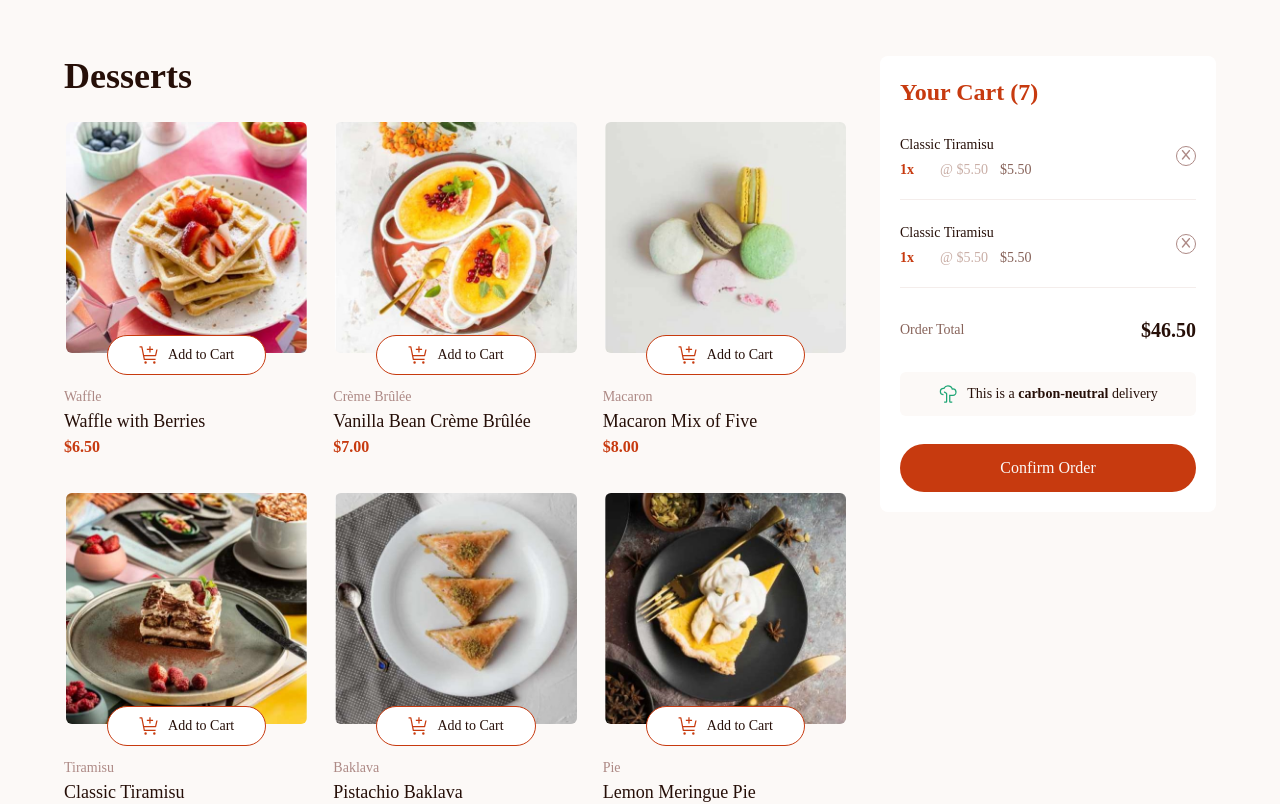
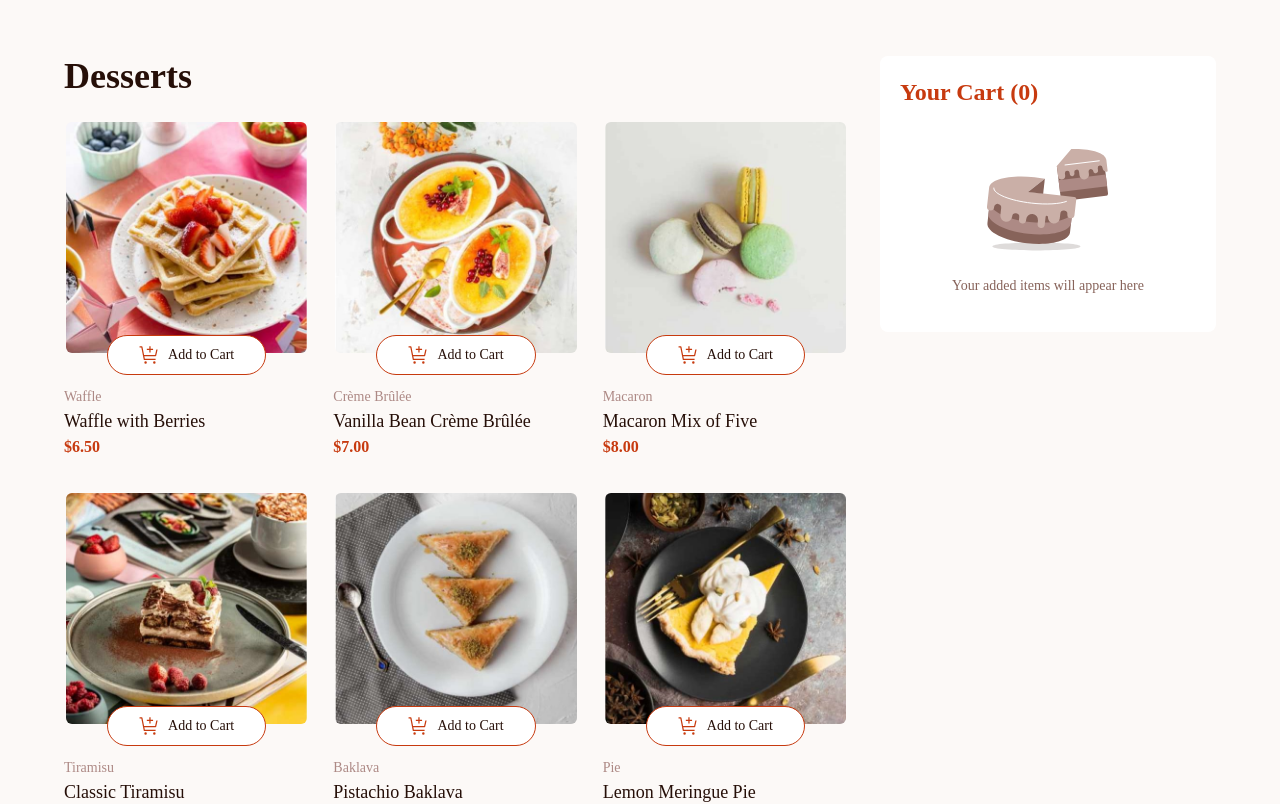
Before and after one commit to khatri2002/product-list-with-cart, a React (Create React App) app: page / in a window 1280 px wide. Shown: the top 804 px of the page. Built offline with nearby package versions, Linux system fonts and the light colour scheme.

Commit message:
feat(cart state handled in cartSection)

```diff
--- a/src/assets/images/index.ts
+++ b/src/assets/images/index.ts
@@ -1,5 +1,6 @@
 import IconAddToCart from "./icon-add-to-cart.svg";
 import IconCarbonNeutral from "./icon-carbon-neutral.svg";
+import IllustrationEmptyCart from "./illustration-empty-cart.svg";
 
 import ImageWaffleDesktop from "./image-waffle-desktop.jpg";
 import ImageWaffleMobile from "./image-waffle-mobile.jpg";
@@ -49,6 +50,7 @@ import ImagePannaCottaThumbnail from "./image-panna-cotta-thumbnail.jpg";
 export {
   IconAddToCart,
   IconCarbonNeutral,
+  IllustrationEmptyCart,
   ImageWaffleDesktop,
   ImageWaffleMobile,
   ImageWaffleTablet,
--- a/src/components/cart-section/CartSection.module.scss
+++ b/src/components/cart-section/CartSection.module.scss
@@ -5,12 +5,15 @@
     @apply sticky top-5 rounded-lg bg-white p-5;
 
     .heroTitle {
-      @apply text-red text-2xl font-semibold;
+      @apply text-red mb-6 text-2xl font-semibold;
     }
 
+    .wrapper {
+      @apply relative;
+
+      .fillState {
+        @apply invisible opacity-0 transition duration-500;
         .itemsContainer {
-      @apply mt-6;
-
           .item {
             @apply relative flex items-center justify-between py-5;
 
@@ -109,4 +112,30 @@
           }
         }
       }
+
+      .emptyState {
+        @apply visible absolute left-0 right-0 top-0 mx-auto opacity-100 transition duration-500;
+
+        img {
+          @apply mx-auto;
         }
+
+        span {
+          @apply my-3 block text-center text-sm font-medium text-rose-500;
+        }
+      }
+
+      &.active {
+        .fillState {
+          // show
+          @apply visible opacity-100;
+        }
+
+        .emptyState {
+          // hide
+          @apply invisible opacity-0;
+        }
+      }
+    }
+  }
+}
--- a/src/components/cart-section/CartSection.tsx
+++ b/src/components/cart-section/CartSection.tsx
@@ -1,42 +1,62 @@
-import { IconCarbonNeutral } from "../../assets/images";
+import classNames from "classnames";
+import { IconCarbonNeutral, IllustrationEmptyCart } from "../../assets/images";
 import styles from "./CartSection.module.scss";
+import { CartSectionProps } from "../../types";
 
-const CartSection = () => {
+const CartSection = ({ cart, handleSetCart }: CartSectionProps) => {
+  const totalItems = () =>
+    cart.reduce((total, item) => total + item.quantity, 0);
+
+  const isCartActive = () => cart.length > 0;
+
+  const itemPrice = (quantity: number, price: number) =>
+    (quantity * price).toFixed(2);
+
+  const removeItem = (name: string) =>
+    handleSetCart(cart.filter((item) => item.name !== name));
+
+  const totalOrder = () =>
+    cart.reduce((total, item) => total + item.quantity * item.price, 0);
+
   return (
     <div className={styles.container}>
       <div className={styles.box}>
-        <h2 className={styles.heroTitle}>Your Cart (7)</h2>
+        <h2 className={styles.heroTitle}>Your Cart ({totalItems()})</h2>
+        <div
+          className={classNames({
+            [styles.wrapper]: true,
+            [styles.active]: isCartActive(),
+          })}
+        >
+          <div className={styles.fillState}>
             <ul className={styles.itemsContainer}>
-          <li className={styles.item}>
+              {cart.map((item, index) => (
+                <li key={index} className={styles.item}>
                   <div className={styles.content}>
-              <span className={styles.title}>Classic Tiramisu</span>
+                    <span className={styles.title}>{item.name}</span>
                     <div className={styles.bottomTextContainer}>
-                <span className={styles.quantity}>1x</span>
-                <span className={styles.priceSub}>@ &#36;5.50</span>
-                <span className={styles.priceMain}>&#36;5.50</span>
+                      <span className={styles.quantity}>{item.quantity}x</span>
+                      <span className={styles.priceSub}>
+                        @ &#36;{item.price.toFixed(2)}
+                      </span>
+                      <span className={styles.priceMain}>
+                        &#36;{itemPrice(item.quantity, item.price)}
+                      </span>
                     </div>
                   </div>
-            <button className={styles.cancelBtn}>
+                  <button
+                    type="button"
+                    className={styles.cancelBtn}
+                    onClick={() => removeItem(item.name)}
+                  >
                     <i className="fa-solid fa-x"></i>
                   </button>
                 </li>
-          <li className={styles.item}>
-            <div className={styles.content}>
-              <span className={styles.title}>Classic Tiramisu</span>
-              <div className={styles.bottomTextContainer}>
-                <span className={styles.quantity}>1x</span>
-                <span className={styles.priceSub}>@ &#36;5.50</span>
-                <span className={styles.priceMain}>&#36;5.50</span>
-              </div>
-            </div>
-            <button className={styles.cancelBtn}>
-              <i className="fa-solid fa-x"></i>
-            </button>
-          </li>
+              ))}
             </ul>
             <div className={styles.orderContainer}>
               <span className={styles.field}>Order Total</span>
-          <span className={styles.value}>&#36;46.50</span>
+              <span className={styles.value}>&#36;{totalOrder()}</span>
             </div>
             <div className={styles.badge}>
               <img src={IconCarbonNeutral} alt="icon-carbon-neutral" />
@@ -49,6 +69,13 @@ const CartSection = () => {
               <span>Confirm Order</span>
             </button>
           </div>
+
+          <div className={styles.emptyState}>
+            <img src={IllustrationEmptyCart} alt="illustration-empty-cart" />
+            <span>Your added items will appear here</span>
+          </div>
+        </div>
+      </div>
     </div>
   );
 };
--- a/src/components/desserts-section/DessertsSection.tsx
+++ b/src/components/desserts-section/DessertsSection.tsx
@@ -5,11 +5,12 @@ import { items } from "../../data";
 import { DessertsSectionProps } from "../../types";
 
 const DessertsSection = ({ cart, handleSetCart }: DessertsSectionProps) => {
-  const handleAddToCart = (name: string) => {
+  const handleAddToCart = (name: string, price: number) => {
     handleSetCart([
       ...cart,
       {
         name,
+        price,
         quantity: 1,
       },
     ]);
@@ -73,7 +74,7 @@ const DessertsSection = ({ cart, handleSetCart }: DessertsSectionProps) => {
               </div>
               <button
                 className={styles.addToCartBtn}
-                onClick={() => handleAddToCart(item.name)}
+                onClick={() => handleAddToCart(item.name, item.price)}
                 type="button"
               >
                 <img src={IconAddToCart} alt="icon-add-to-cart" />
--- a/src/pages/home/Home.tsx
+++ b/src/pages/home/Home.tsx
@@ -14,7 +14,7 @@ const Home = () => {
   return (
     <main className={styles.main}>
       <DessertsSection cart={cart} handleSetCart={handleSetCart} />
-      <CartSection />
+      <CartSection cart={cart} handleSetCart={handleSetCart} />
     </main>
   );
 };
--- a/src/types.ts
+++ b/src/types.ts
@@ -13,9 +13,15 @@ export type Items = Array<{
 export type Cart = Array<{
   name: string;
   quantity: number;
+  price: number;
 }>;
 
 export type DessertsSectionProps = {
   cart: Cart;
   handleSetCart: (cart: Cart) => void;
 };
+
+export type CartSectionProps = {
+  cart: Cart;
+  handleSetCart: (cart: Cart) => void;
+};
```
Lines whose indentation alone changed are shown as unchanged.
